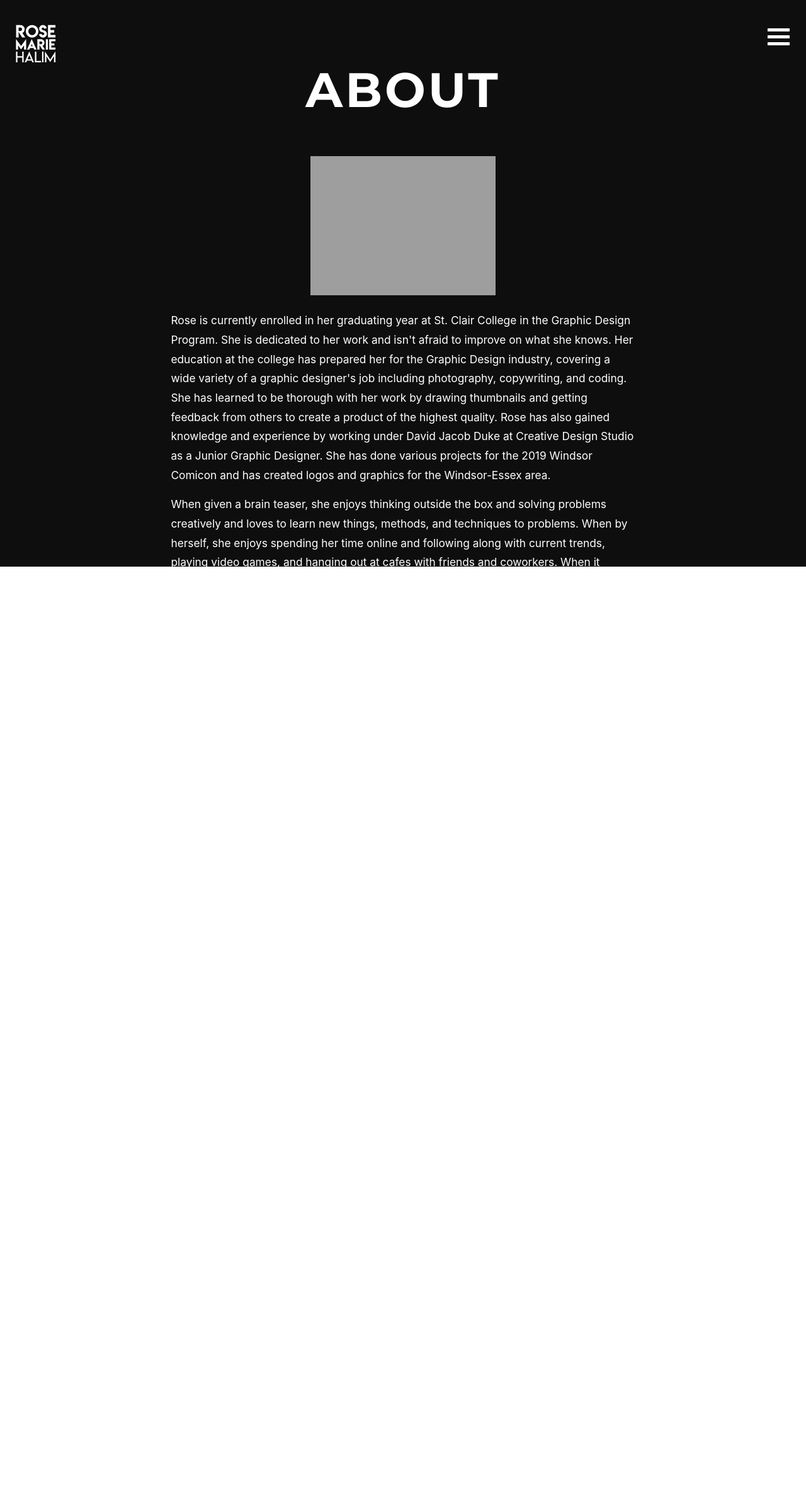
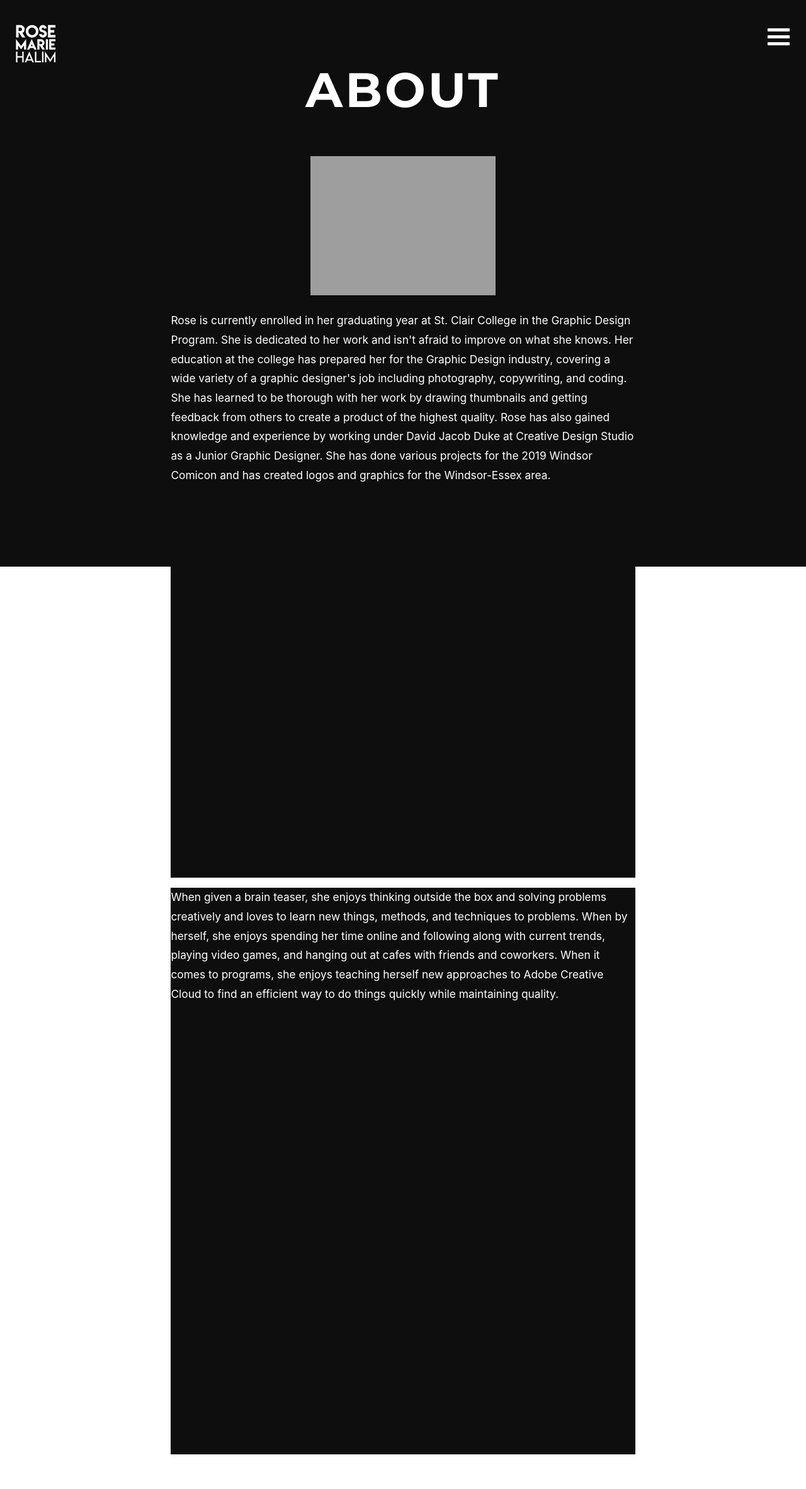
Before and after one commit to RosemarieHalim/Portfolio, a Jekyll site: the page built from about.html, in a window 1280 px wide. Shown: the whole page at 63% size. Built offline with Jekyll 4.4.1, drawn with Linux system fonts in a browser that asks for light colours; before the commit the page ends 1025 px from its top, so only the background shows below that.

Commit message:
Update main.scss

```diff
--- a/_sass/main.scss
+++ b/_sass/main.scss
@@ -35,6 +35,8 @@ padding: 1vw;
 font-size: 13pt;
 line-height: 23pt;
 text-align: left;
+background: rgb(15, 14, 14);
+height:100vh;
 }
 
 .aboot_box {
```
